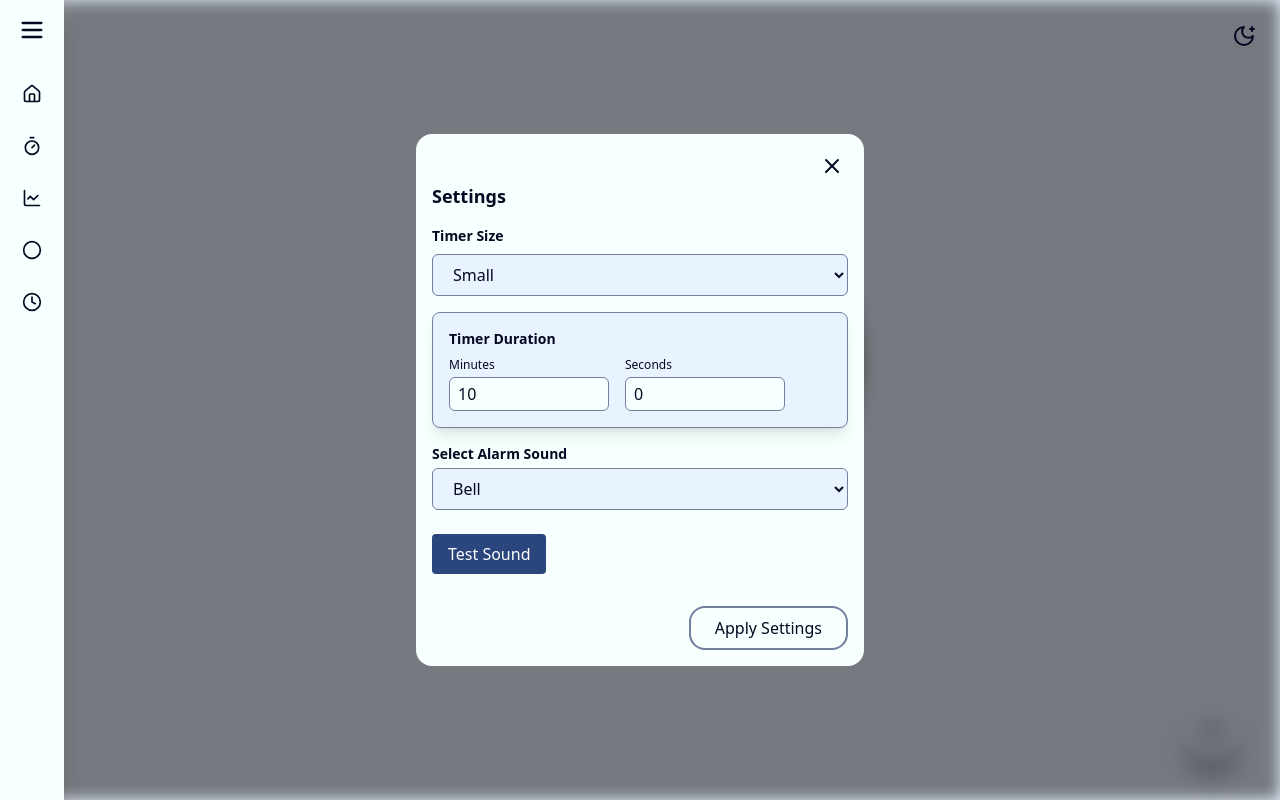
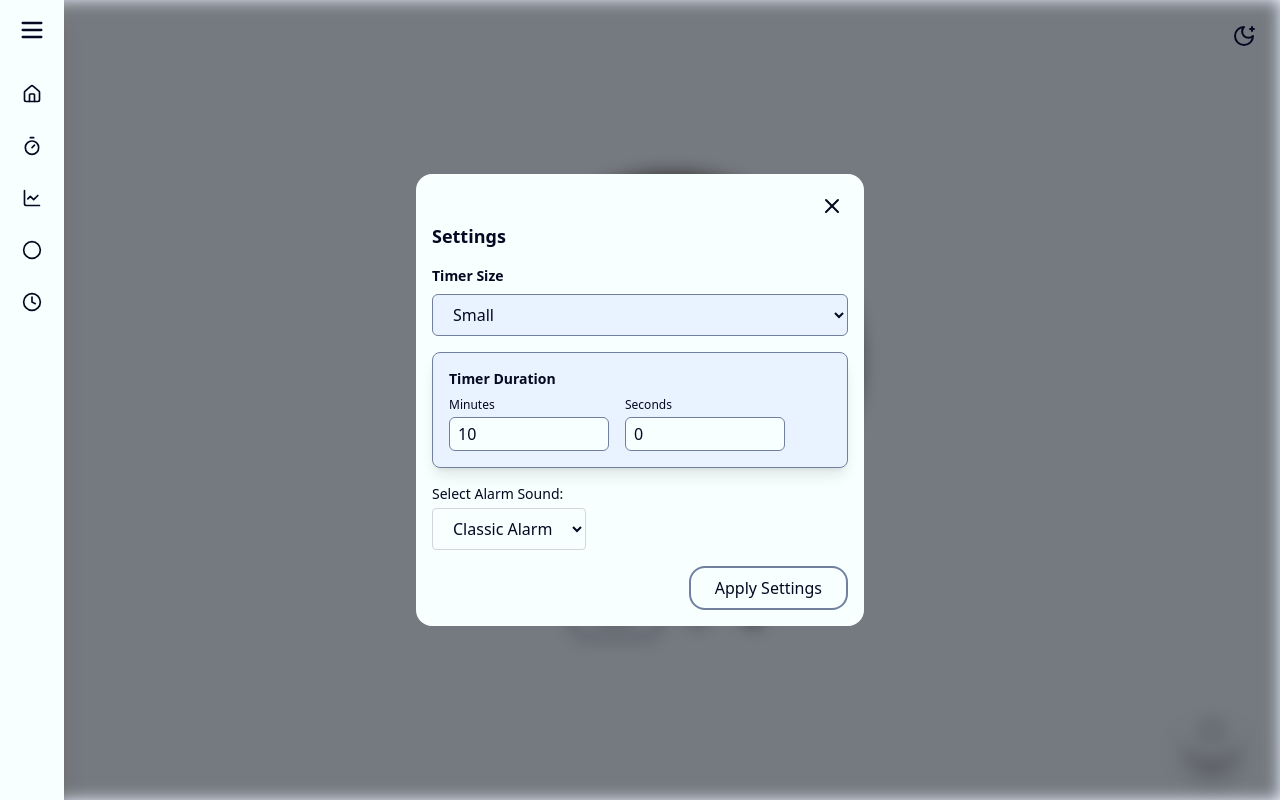
Before and after one commit to JGrineau/visual-timers, a Next.js app: page /radial in a window 1280 px wide. Both pictures are taken after a click on the button 752 px from the left and 616 px from the top of the page. Built offline with nearby package versions, Linux system fonts and the light colour scheme.

Commit message:
alarm working on settings for linear

```diff
--- a/src/app/linear/page.tsx
+++ b/src/app/linear/page.tsx
@@ -13,6 +13,14 @@ export default function Linear() {
   const [isRunning, setIsRunning] = useState(false);
   const intervalRef = useRef<NodeJS.Timeout | null>(null);
   const [size, setSize] = useState(600); // Default, gets updated dynamically
+
+  const [selectedSound, setSelectedSound] = useState("/Alarm.mp3");
+  const audioRef = useRef<HTMLAudioElement | null>(null);
+
+  useEffect(() => {
+    const saved = localStorage.getItem("selectedSound");
+    if (saved) setSelectedSound(saved);
+  }, []);
 
   // Update `size` based on window width
   useEffect(() => {
@@ -39,6 +47,12 @@ export default function Linear() {
           if (prev <= 1) {
             clearInterval(intervalRef.current!);
             setIsRunning(false);
+            if (audioRef.current) {
+              audioRef.current.currentTime = 0;
+              audioRef.current.play().catch((e) => {
+                console.warn("Audio play was blocked by browser:", e);
+              });
+            }
             return 0;
           }
           return prev - 1;
@@ -156,15 +170,17 @@ export default function Linear() {
         <SettingsPanel
           size={size}
           duration={duration}
-          onApply={(newSize, newDuration) => {
+          onApply={(newSize, newDuration, newSound) => {
             setSize(newSize);
             setDuration(newDuration);
-            setTimeLeft(newDuration); // reset timer with new duration
+            setSelectedSound(newSound); // <-- update chosen sound
+            setTimeLeft(newDuration);
             if (progressRef.current) {
-              progressRef.current.setAttribute("x2", "0"); // reset progress line
+              progressRef.current.setAttribute("x2", "0");
             }
           }}
         />
+        <audio ref={audioRef} src={selectedSound} preload="auto" />
       </div>
     </div>
   );
--- a/src/app/radial/page.tsx
+++ b/src/app/radial/page.tsx
@@ -8,6 +8,7 @@ import "../../app/globals.css";
 
 export default function RadialTimer() {
   const [size, setSize] = useState(400);
+  const [selectedSound, setSelectedSound] = useState("/Alarm.mp3");
 
   const RADIUS = size / 2 - 20;
 
@@ -42,6 +43,12 @@ export default function RadialTimer() {
   useEffect(() => {
     setTimeLeft(duration);
   }, [duration]);
+
+  // Load sound from localStorage on first load
+  useEffect(() => {
+    const savedSound = localStorage.getItem("selectedSound");
+    if (savedSound) setSelectedSound(savedSound);
+  }, []);
 
   useEffect(() => {
     if (isRunning) {
@@ -185,9 +192,10 @@ export default function RadialTimer() {
         <SettingsPanel
           size={size}
           duration={duration}
-          onApply={(newSize, newDuration) => {
+          onApply={(newSize, newDuration, newSound) => {
             setSize(newSize);
             setDuration(newDuration);
+            setSelectedSound(newSound);
             setTimeLeft(newDuration); // reset timer with new duration
 
             if (progressRef.current) {
@@ -197,7 +205,7 @@ export default function RadialTimer() {
         />
       </div>
       {/* Audio Element */}
-      <audio ref={audioRef} src="/Alarm.mp3" preload="auto" />
+      {/* <audio ref={audioRef} src="/Alarm.mp3" preload="auto" /> */}
     </div>
   );
 }
--- a/src/components/settings-panel/Page.tsx
+++ b/src/components/settings-panel/Page.tsx
@@ -4,7 +4,7 @@ import React, { useState } from "react";
 import { Settings, X } from "lucide-react";
 import SizeSelection from "@/components/size-selection/Page";
 import DurationSelector from "@/components/duration-selection/Page";
-import Alarm from "@/components/alarm/Page";
+// import Alarm from "@/components/alarm/Page";
 import "../../app/globals.css";
 
 interface SettingsPanelProps {
@@ -29,7 +29,8 @@ const Page: React.FC<SettingsPanelProps> = ({ size, duration, onApply }) => {
     if (isOpen) {
       setTempSize(size);
       setTempDuration(duration);
-      setTempSound("/Alarm.mp3");
+      const saved = localStorage.getItem("selectedSound");
+      setTempSound(saved || "/Alarm.mp3");
     }
   }, [isOpen, size, duration]);
 
@@ -100,12 +101,29 @@ const Page: React.FC<SettingsPanelProps> = ({ size, duration, onApply }) => {
               />
             </div>
             {/* Alarm sound option */}
-            <div className="mb-4">
+            {/* <div className="mb-4">
               <Alarm
                 play={false}
                 selectedSound={tempSound} // Provide the appropriate selected sound value
                 onSoundChange={setTempSound} // Provide the appropriate handler function
               />
+            </div> */}
+            <div className="mb-4">
+              <label htmlFor="sound" className="block text-sm mb-1">
+                Select Alarm Sound:
+              </label>
+              <select
+                id="sound"
+                value={tempSound}
+                onChange={(e) => setTempSound(e.target.value)}
+                className="px-4 py-2 border border-gray-300 rounded"
+              >
+                <option value="/Alarm.mp3">Classic Alarm</option>
+                <option value="/AlarmBeep.mp3">Beep</option>
+                <option value="/AlarmChime.mp3">Chime</option>
+                <option value="/AlarmDigital.mp3">Digital</option>
+                <option value="/AlarmBuzz.mp3">Buzz</option>
+              </select>
             </div>
 
             {/* Apply Button */}
```
